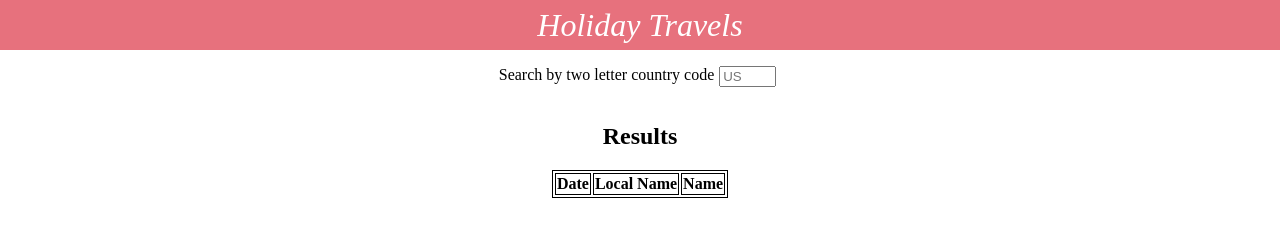
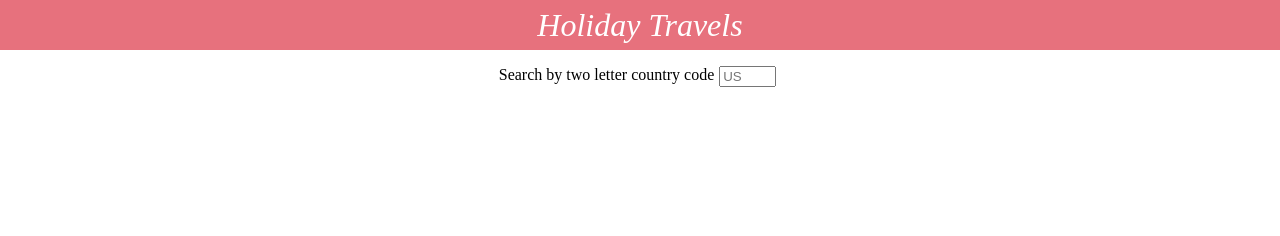
Before and after one commit to derrenpamintuan/Holiday_Travels, a website: page index.html in a window 1280 px wide. Drawn offline with Linux system fonts and the light colour scheme.

Commit message:
Make results appear only when user input is submitted. #1

```diff
--- a/css/styles.css
+++ b/css/styles.css
@@ -10,7 +10,7 @@ h1 {
 }
 
 .results {
-  display: block;
+  display: none;
 }
 
 .column-full {
--- a/index.html
+++ b/index.html
@@ -21,7 +21,7 @@
           <input type="search" id="search" maxlength="2" size="4" autocomplete="off" placeholder="US">
         </form>
       </div>
-      <div class="results hidden">
+      <div class="results">
         <div class="row">
           <div class="column-full">
             <h2>Results</h2>
--- a/js/main.js
+++ b/js/main.js
@@ -1,4 +1,5 @@
 const $form = document.querySelector('form');
+const $results = document.querySelector('.results');
 const $input = document.querySelector('#search');
 const $tbody = document.querySelector('tbody');
 
@@ -19,6 +20,7 @@ $form.addEventListener('submit', function (event) {
   });
   xhr.send();
 
+  $results.style.display = 'block';
 });
 
 function renderRow(holiday) {
```
